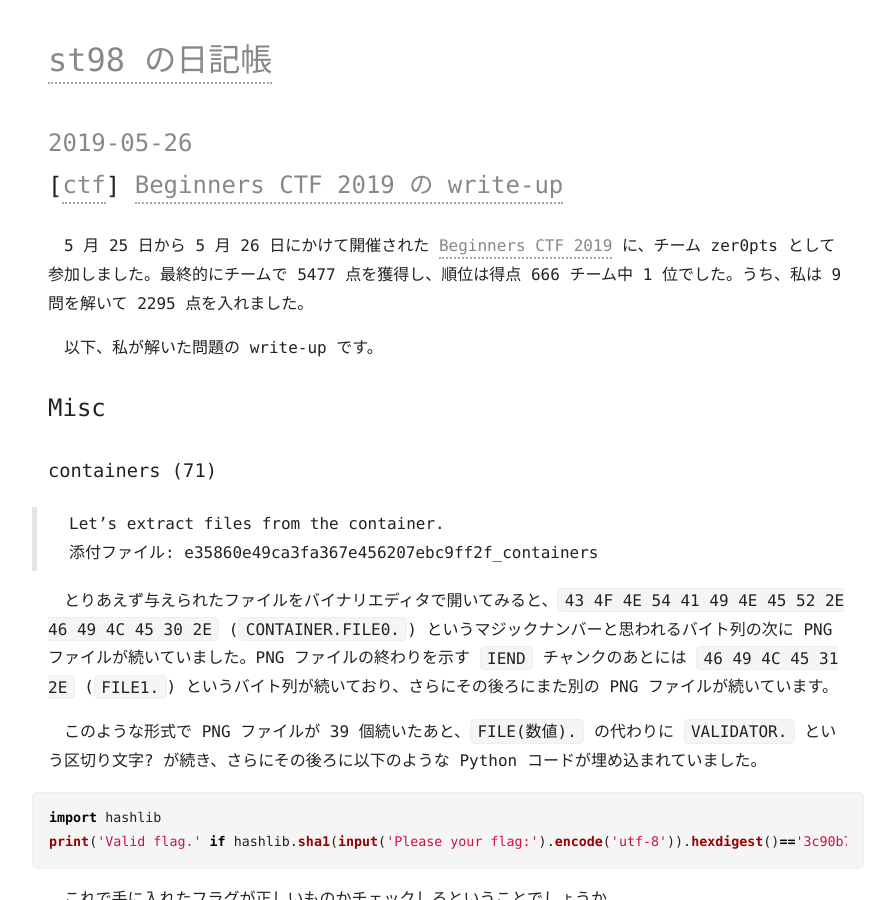
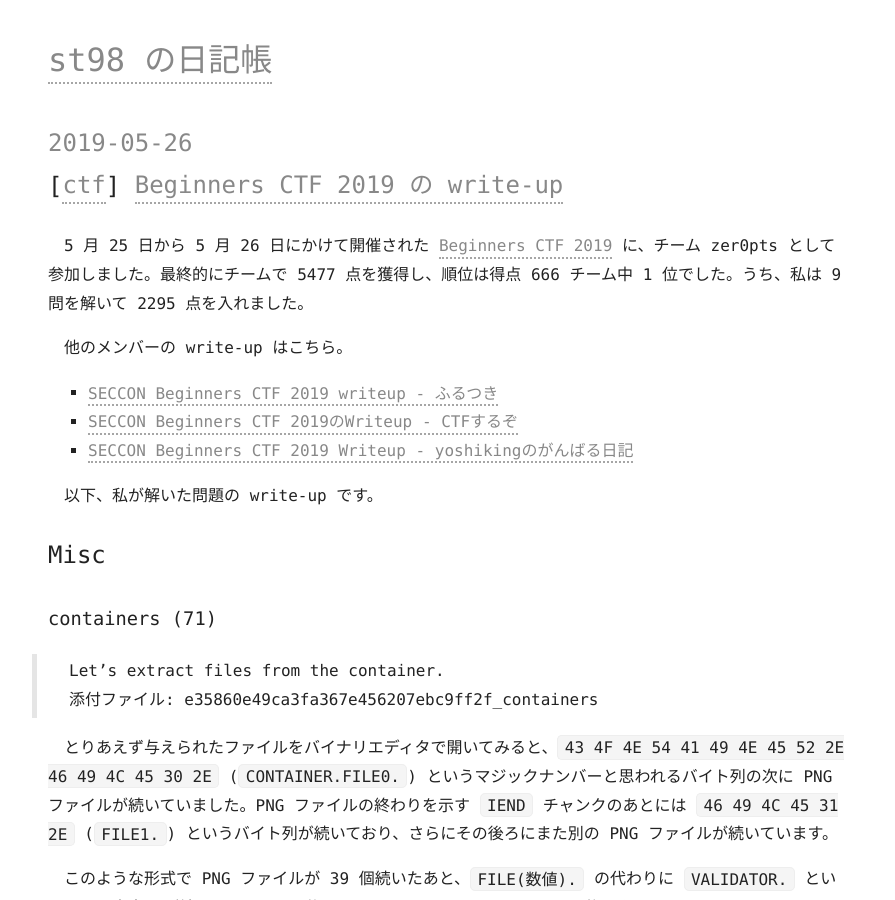
Before and after one commit to st98/diary, a Jekyll site: the page built from _posts/2019-05-26-beginners-ctf.md, in a window 1280 px wide and 900 px high. Shown: the whole window, without its empty margins (192-1087 px from the left). Built offline with Jekyll 4.4.1, drawn with Linux system fonts in a browser that asks for light colours; comment, search, counter and statistics services are not loaded.

Commit message:
チームメンバーのwrite-upを追加

```diff
--- a/_posts/2019-05-26-beginners-ctf.md
+++ b/_posts/2019-05-26-beginners-ctf.md
@@ -6,6 +6,12 @@
 ---
 
 5 月 25 日から 5 月 26 日にかけて開催された [Beginners CTF 2019](https://2018.seccon.jp/2019/05/2nd-seccon-beginners-ctf.html) に、チーム zer0pts として参加しました。最終的にチームで 5477 点を獲得し、順位は得点 666 チーム中 1 位でした。うち、私は 9 問を解いて 2295 点を入れました。
+
+他のメンバーの write-up はこちら。
+
+- [SECCON Beginners CTF 2019 writeup - ふるつき](https://furutsuki.hatenablog.com/entry/2019/05/26/150813)
+- [SECCON Beginners CTF 2019のWriteup - CTFするぞ](https://ptr-yudai.hatenablog.com/entry/2019/05/26/150937)
+- [SECCON Beginners CTF 2019 Writeup - yoshikingのがんばる日記](https://yoshiking.hatenablog.jp/entry/2019/05/26/150805)
 
 以下、私が解いた問題の write-up です。
 
```
